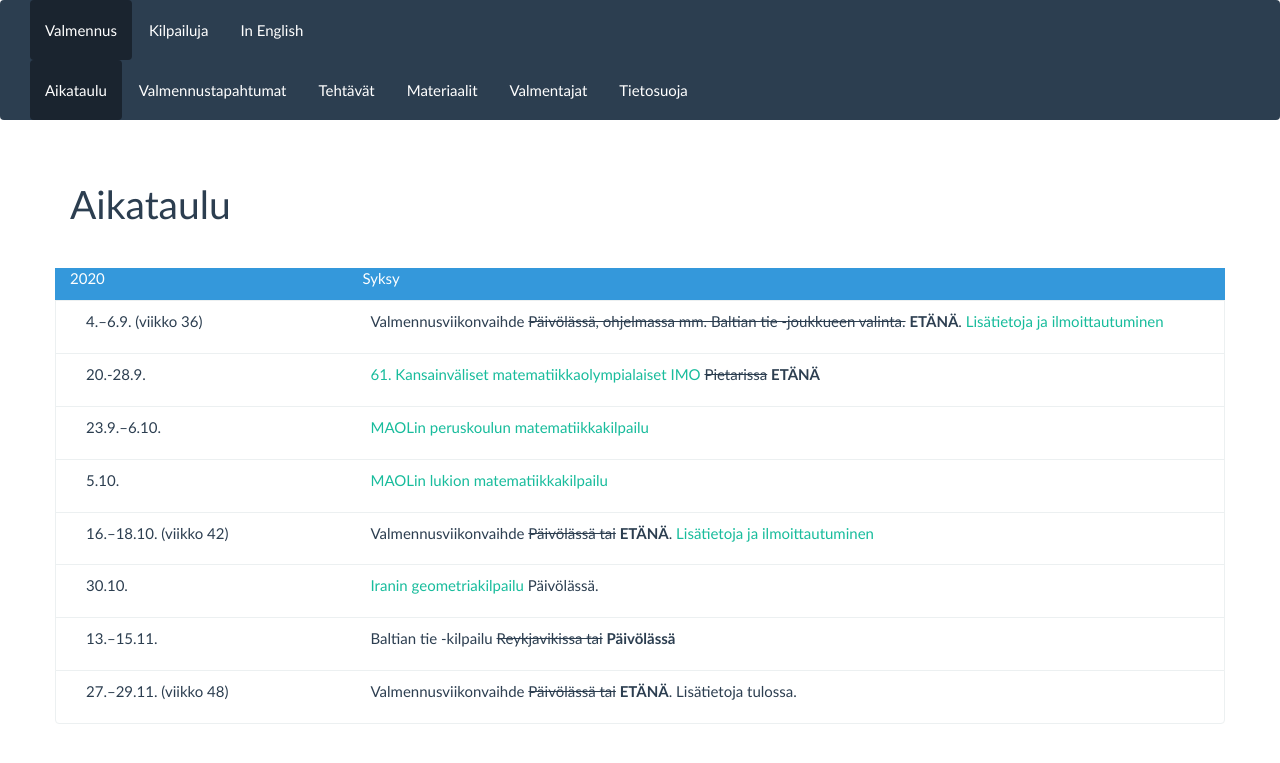
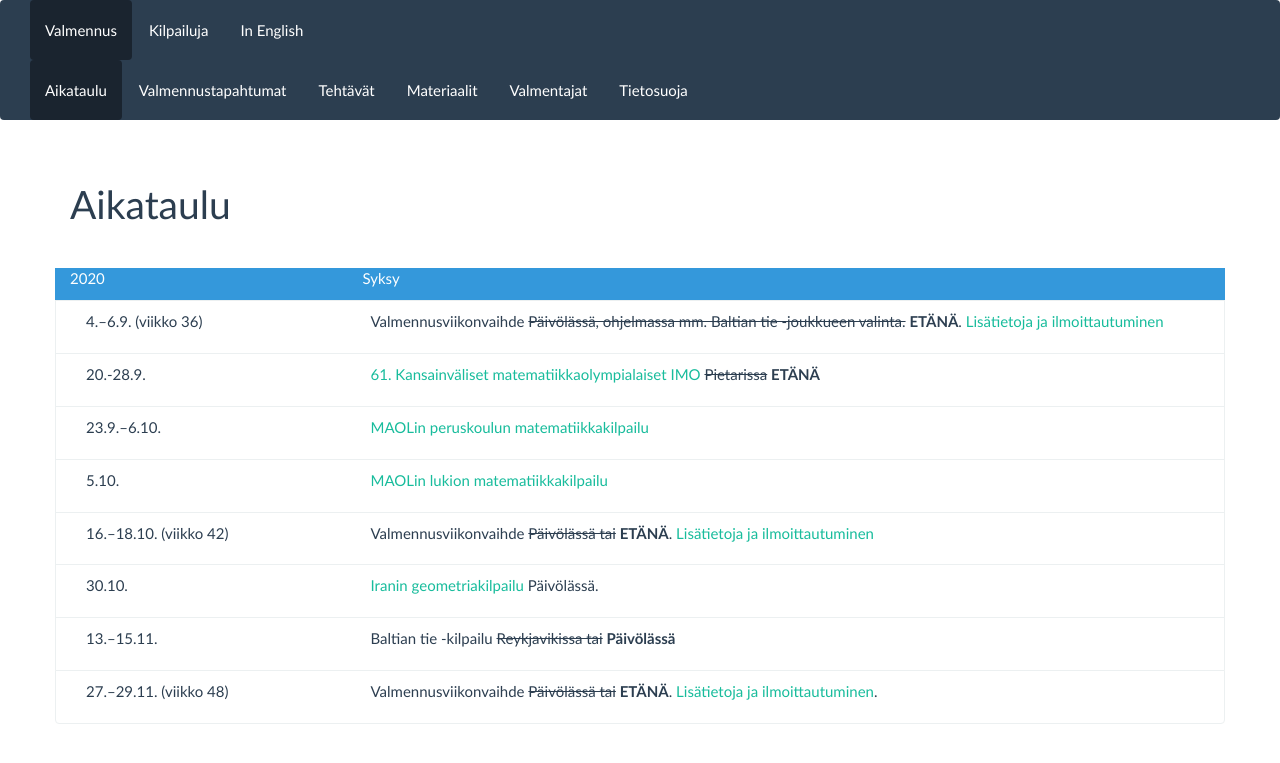
Before and after one commit to matematiikkakilpailut/matematiikkakilpailut.github.io, a Jekyll site: the page built from aikataulu/index.md, in a window 1280 px wide. Shown: the top 763 px of the page. Built offline with Jekyll 4.4.1, drawn with Linux system fonts in a browser that asks for light colours.

Commit message:
Linkki ilmoittautumiseen

```diff
--- a/aikataulu/index.md
+++ b/aikataulu/index.md
@@ -22,7 +22,7 @@ aikataulu:
   - pvm: "13.&ndash;15.11."
     tapahtuma: "Baltian tie -kilpailu ~~Reykjavikissa tai~~ **Päivölässä**"
   - pvm: "27.&ndash;29.11. (viikko 48)"
-    tapahtuma: "Valmennus&shy;viikonvaihde ~~Päivölässä tai~~ **ETÄNÄ**. Lisätietoja tulossa."
+    tapahtuma: "Valmennus&shy;viikonvaihde ~~Päivölässä tai~~ **ETÄNÄ**. [Lisätietoja ja ilmoittautuminen](2020W48/)."
 ---
 <div class="list-group">
 {% for a in page.aikataulu %}
```
